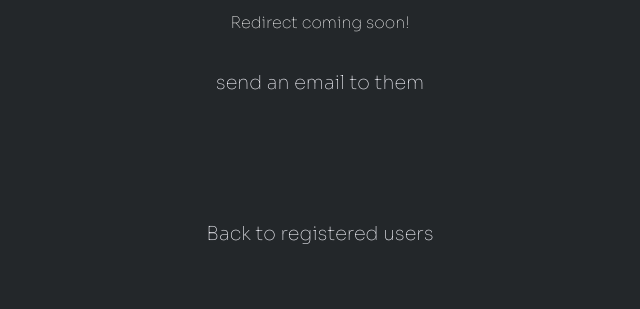
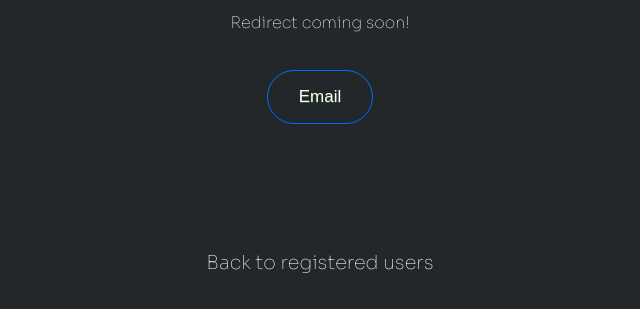
Before and after one commit to BestUserSH/yaj, a plain HTML site: page index.html in a window 1280 px wide. Shown: the part 143-452 px from the top of the page, without its empty margins (320-960 px from the left). Drawn offline with Linux system fonts and the light colour scheme.

Commit message:
Update index.html

```diff
--- a/index.html
+++ b/index.html
@@ -14,7 +14,7 @@
 <h1 class="title no">Yaj</h1>
 <p class="subtitle">Redirect coming soon!</p> <br>
 </div>
-<a class="what-is-this" href="mailto:yajquantum@indep.study">send an email to them</a><br><br><br><br><br><br><br>
+<a class="showbtn" href="mailto:yajquantum@indep.study">Email</a><br><br><br><br><br><br><br>
 <a class="Home" href="https://indep.study/users">Back to registered users</a>
 </div>
 </body>
```
